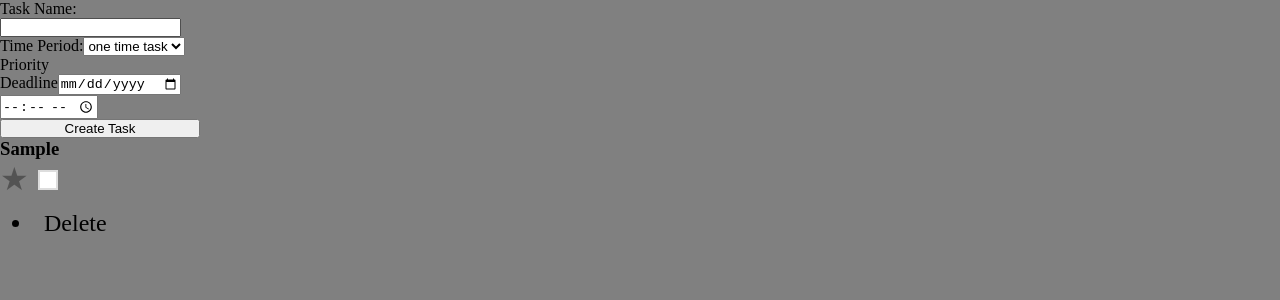
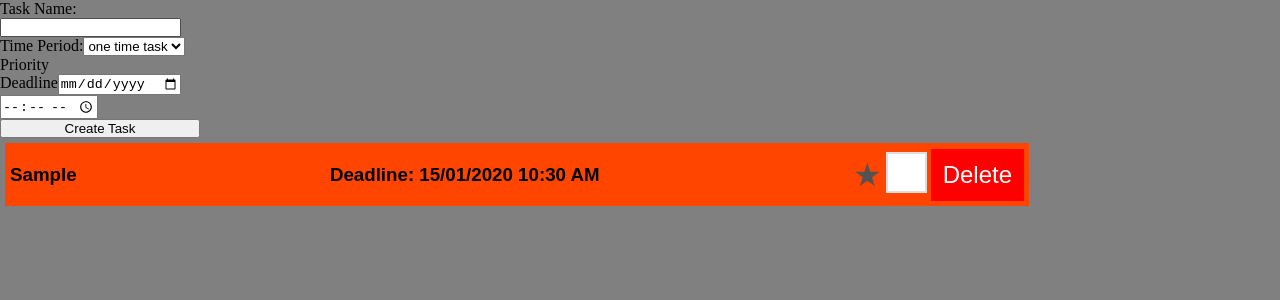
Before and after one commit to katredford/goal-getter, a React (Vite) app: page / in a window 1280 px wide. Both pictures are taken after typing "Sample", "2020-01-15", "10:30" into the empty fields and a click on the button "Create Task". Shown: the top 300 px of the page. Built offline with nearby package versions, Linux system fonts and the light colour scheme.

Commit message:
add styling to singleTaskCard

```diff
--- a/src/components/SingleTask/index.jsx
+++ b/src/components/SingleTask/index.jsx
@@ -45,9 +45,26 @@ export default function SingleTask({ task }) {
     }
   }
 
+  const formattedDate = new Date(task.deadline.date ).toLocaleDateString('en-GB', {
+    month: 'numeric',
+    day: 'numeric',
+    year: 'numeric',
+  });
+
+  const formattedTime = new Date(task.deadline.date + 'T' + task.deadline.time).toLocaleTimeString('en-US', {
+    hour: 'numeric',
+    minute: 'numeric',
+    hour12: true,
+  });
+// console.log(formattedTime)
+  const formattedDateTime = `${formattedDate} ${formattedTime}`;
   return (
     <>
+      <div className='singleTaskCard'>
       <h3>{task?.name}</h3>
+      <h3>Deadline: {formattedDateTime}</h3>
+
+        <div className='clickables-box'>
       <label>
         <input
           type="checkbox"
@@ -85,8 +102,9 @@ export default function SingleTask({ task }) {
         </svg>
       </label>
 
-      <li className='del-btn' onClick={handleDelete}>Delete</li>
-
+        <li className='del-btn' onClick={handleDelete}>Delete</li>
+      </div>
+    </div>
     </>
   )
 }
--- a/src/components/SingleTask/singleTask.css
+++ b/src/components/SingleTask/singleTask.css
@@ -8,9 +8,26 @@ input[type="checkbox"] {
   width: 1px;
 }
 
+.singleTaskCard{
+  font-family: 'Nanum Gothic Coding', sans-serif;
+  background-color: orangered;
+  display: flex;
+  flex-wrap: wrap;
+  width: 80%;
+  margin: 5px;
+  padding: 5px;
+  align-items: center;
+  justify-content: space-between;
+}
+
+.clickables-box{
+  display: flex;
+  align-items: center;
+}
+
 .priority::before {
   color: #535353;
-    margin-right: 9px;
+    /* margin-right: 9px; */
 
     font-size: 32px;
   content:"★"
@@ -19,22 +36,39 @@ input[type="checkbox"] {
 
 .priority--active::before {
   color: #ffe114;
-    margin-right: 9px;
+    /* margin-right: 9px; */
 
     font-size: 32px;
     content: "★"
 }
 
 .checkbox {
-  display: inline-block;
-  height: 20px;
-  width: 20px;
-  background: #fff;
-  border: 2px #ddd solid;
-  margin-right: 4px;
+  height: 41px;
+    width: 41px;
+    background: #fff;
+    border: 2px #ddd solid;
+    margin: 4px;
 }
 
 .checkbox--active {
   border-color: purple;
   background: purple;
 }
+
+li {
+  background-color: red;
+  color: white;
+  list-style-type: none;
+    /* Remove bullets */
+    padding: 0;
+    /* Remove padding */
+    margin: 0;
+    /* Remove margins */
+}
+
+@font-face {
+  font-family: "Nanum Gothic Coding", sans-serif;
+  src: local("Nanum_Gothic_Coding"),
+    url("./fonts/Nanum_Gothic_Coding/NanumGothicCoding-Regular.ttf") format("truetype");
+  font-weight: regular;
+}
```
Also changed, not shown: src/components/GoalsList/index.jsx (+0 -17 lines).
